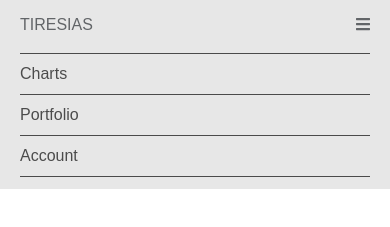
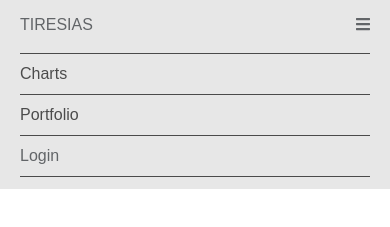
Before and after one commit to NathanWaddell121107/tiresias, a Next.js app: page /charts in a window 390 px wide. Both pictures are taken after a click on the icon 363 px from the left and 23 px from the top of the page. Shown: the top 227 px of the page. Built offline with nearby package versions, Linux system fonts and the light colour scheme; no server answers.

Commit message:
Fixing mobile nav buttons

```diff
--- a/presentation/components/header/index.tsx
+++ b/presentation/components/header/index.tsx
@@ -29,10 +29,10 @@ const Header: React.FC<Props> = ({ toggleModal }) => {
 				</Styled.HeaderWrapper>
 				{navMenuIsOpen && (
 					<Styled.MobileHeaderMenuItems>
-						<a href="#">Charts</a>
+						<a href="/charts">Charts</a>
 						<a href="#">Portfolio</a>
-						<a href="#" style={{ borderBottom: '1px solid black' }}>
-							Account
+						<a onClick={toggleModal} style={{ borderBottom: '1px solid black' }}>
+							Login
 						</a>
 					</Styled.MobileHeaderMenuItems>
 				)}
```
